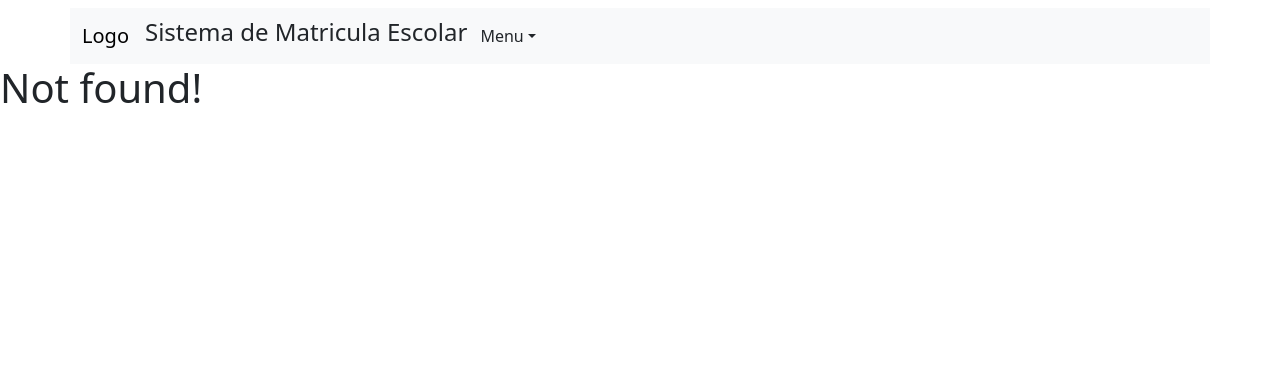
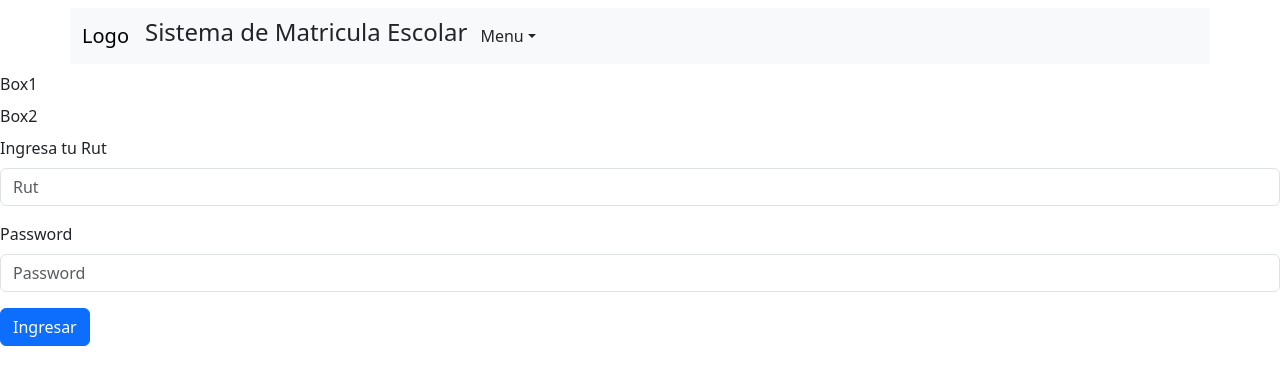
Before and after one commit to kasimkid/Sistema-de-Matricula-Escolar, a React (Create React App) app: page / in a window 1280 px wide. Before the commit this address had no page. Shown: the top 384 px of the page. Built offline with nearby package versions, Linux system fonts and the light colour scheme.

Commit message:
Creando vistas Home

```diff
--- a/src/App.js
+++ b/src/App.js
@@ -5,6 +5,7 @@ import "bootstrap/dist/css/bootstrap.min.css";
 import { BrowserRouter, Routes, Route, Router } from 'react-router-dom';
 import ScrollToTop from './components/ScrollToTop';
 import { Navbar } from './components/Navbar';
+import Home from './views/Home';
 
 
 function App() {
@@ -15,7 +16,7 @@ function App() {
         <ScrollToTop>
           <Navbar/>
           <Routes>
-            {/* <Route path="/" element={<Home />} /> */}
+            <Route path="/" element={<Home />} />
             <Route path="*" element={<h1>Not found!</h1>} />
           </Routes>
         </ScrollToTop>
--- /dev/null
+++ b/src/components/Login.js
@@ -0,0 +1,23 @@
+import React from "react";
+import Button from "react-bootstrap/Button";
+import Form from "react-bootstrap/Form";
+// import '../styles/Home.css';
+
+export const Login = () => {
+  return (
+        <Form>
+          <Form.Group className="mb-3" controlId="formBasicText">
+            <Form.Label>Ingresa tu Rut</Form.Label>
+            <Form.Control type="text" placeholder="Rut" required="value" />
+          </Form.Group>
+
+          <Form.Group className="mb-3" controlId="formBasicPassword">
+            <Form.Label>Password</Form.Label>
+            <Form.Control type="text" placeholder="Password" required="value" />
+          </Form.Group>
+          <Button variant="primary" type="submit" className="text-align-center">
+            Ingresar
+          </Button>
+        </Form>
+  );
+};
--- /dev/null
+++ b/src/views/Home.js
@@ -0,0 +1,20 @@
+import React from 'react'
+import { Login } from '../components/Login'
+
+const Home = () => {
+    return (
+        <>
+            <section className="views mt-2">
+                <div className="box1 mb-2">Box1</div>
+                <div className="box2">Box2</div>
+                <div className="box-Form mt-2"></div>
+                <Login/>
+            </section>
+
+        </>
+
+
+    )
+}
+
+export default Home
```
